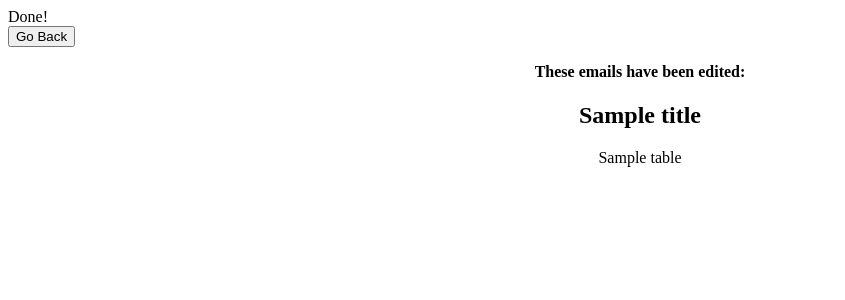
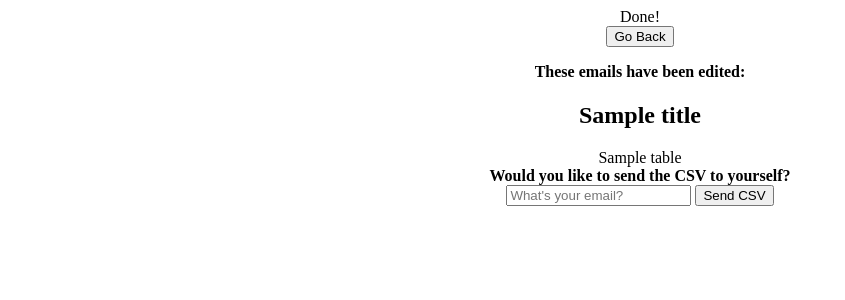
Before and after one commit to nickbtag/email_app, a Flask app: template templates/cleared.html in a window 1280 px wide. Shown: the top 300 px of the page, without its empty margins (0-845 px from the left). Run offline with Flask 2, Linux system fonts and the light colour scheme; the template is opened without the code that fills it: most values are stand-ins (such as "Sample title", 1, 10 or a date in 2020).

Commit message:
description

```diff
--- a/templates/cleared.html
+++ b/templates/cleared.html
@@ -23,3 +23,11 @@
     </div>
 
 </body>
+
+<body align="center">
+    <b>Would you like to send the CSV to yourself?</b>
+    <form class="" action="sendEmail" method="post">
+        <input type="text" name="sender" placeholder="What's your email?">
+        <input type="submit" value="Send CSV">
+    </form>
+</body>
--- a/templates/dataMultipleEmails.html
+++ b/templates/dataMultipleEmails.html
@@ -42,6 +42,7 @@
 
 <div></div>
 <body align="center">
+    <b>Would you like to send the CSV to yourself?</b>
     <form class="" action="sendEmail" method="post">
         <input type="text" name="sender" placeholder="What's your email?">
         <input type="submit" value="Send CSV">
```
